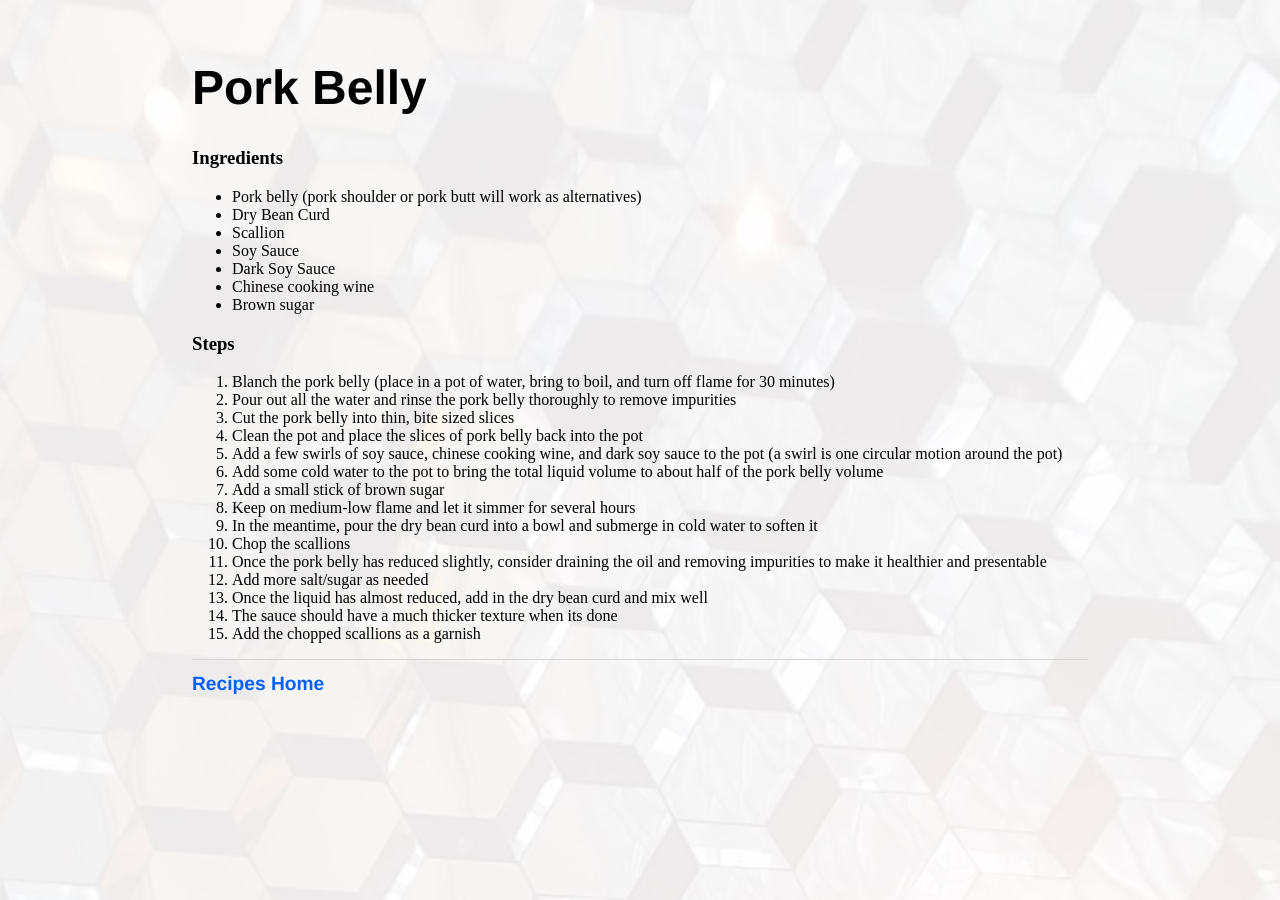
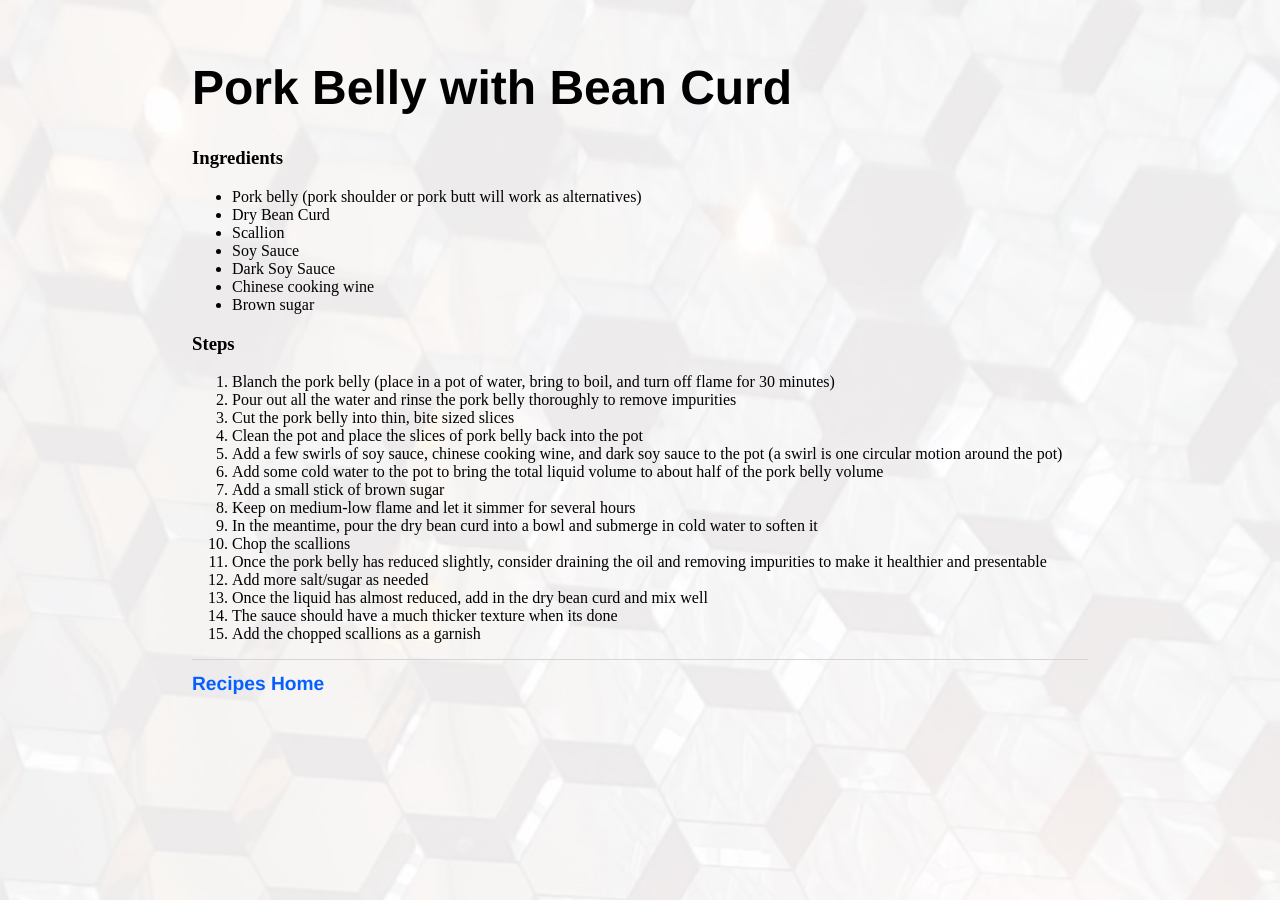
Before and after one commit to superjeffreyc/superjeffreyc.github.io, a Jekyll site: the page built from pork_belly.html, in a window 1280 px wide. Built offline with Jekyll 4.4.1, drawn with Linux system fonts in a browser that asks for light colours.

Commit message:
Update pork_belly.html

```diff
--- a/pork_belly.html
+++ b/pork_belly.html
@@ -1,10 +1,10 @@
 ---
 layout: recipe
-title: Recipes
+title: Pork Belly with Bean Curd
 ---
 <div class="blurb">
 
-<h1>Pork Belly</h1>
+<h1>Pork Belly with Bean Curd</h1>
 
   <h3>Ingredients</h3>
   <ul>
```
